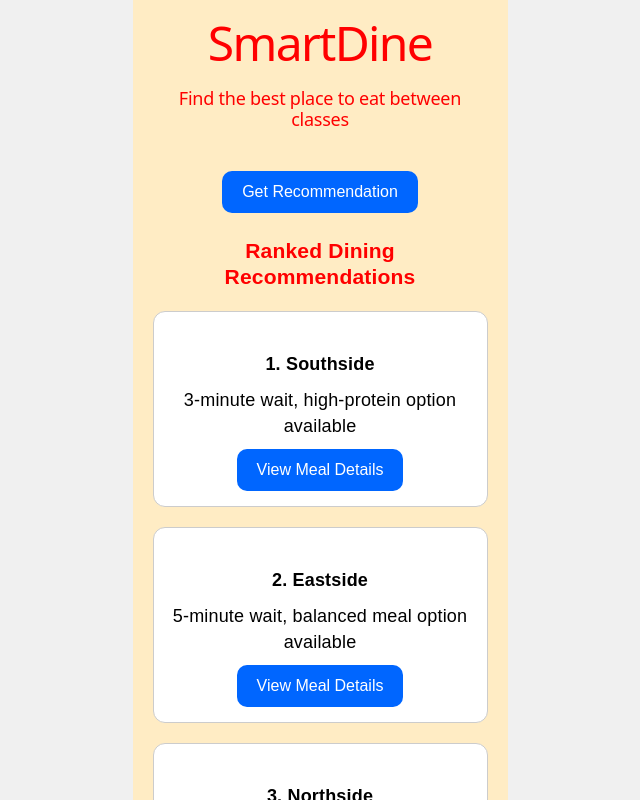
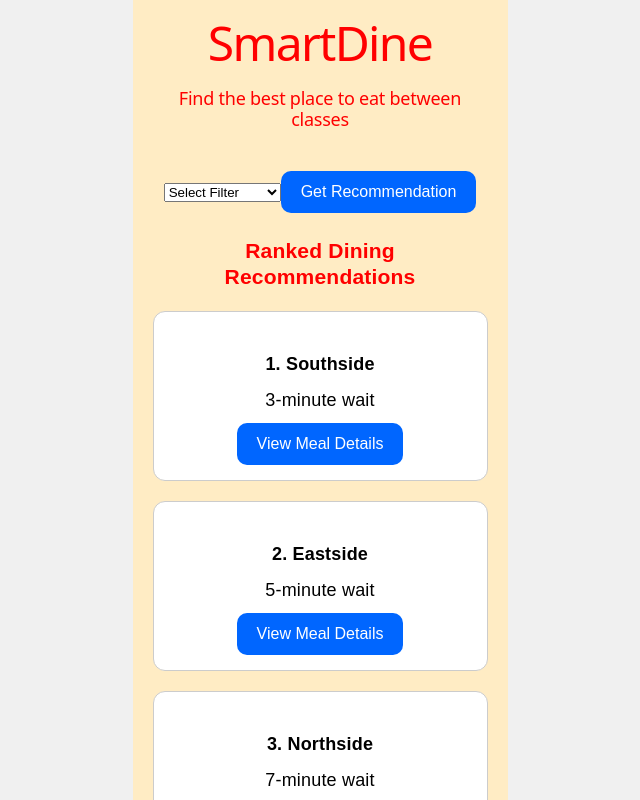
Before and after one commit to edgerees/SmartDine-App, a React (Vite) app: page / in a window 1280 px wide. Both pictures are taken after a click on the button "Get Recommendation". Shown: the top 800 px of the page, without its empty margins (320-960 px from the left). Built offline with nearby package versions, Linux system fonts and the light colour scheme.

Commit message:
Added filtering feature

```diff
--- a/src/App.jsx
+++ b/src/App.jsx
@@ -1,12 +1,20 @@
 import { useState } from "react";
 import "./App.css";
+import { filterDiningOptions } from "./RecommendationService";
 
 function App() {
   const [showRecommendations, setShowRecommendations] = useState(false);
   const [openMeal, setOpenMeal] = useState(null);
+  const [filterType, setFilterType] = useState("");
+  const [locations, setLocations] = useState([]);
 
   const handleGetRecommendation = () => {
     setShowRecommendations(true);
+    setLocations(filterDiningOptions(filterType));
+  };
+
+  const handleFilterChange = (event) => {
+    setFilterType(event.target.value);
   };
 
   const toggleMealDetails = (mealNumber) => {
@@ -22,62 +30,54 @@ function App() {
       <h1>SmartDine</h1>
       <h2>Find the best place to eat between classes</h2>
 
-      <button onClick={handleGetRecommendation}>Get Recommendation</button>
+      <select onChange={handleFilterChange}>
+        <option value="">Select Filter</option>
+        <option value="protein">Highest Protein</option>
+        <option value="calories">Lowest Calories</option>
+        <option value="cost">Lowest Cost</option>
+      </select>
+
+      <button onClick={handleGetRecommendation}>
+        Get Recommendation
+      </button>
 
       {showRecommendations && (
         <div className="recommendations">
           <h3>Ranked Dining Recommendations</h3>
 
-          <div className="recommendation-card">
-            <h4>1. Southside</h4>
-            <p>3-minute wait, high-protein option available</p>
-            <button onClick={() => toggleMealDetails(1)}>
-              {openMeal === 1 ? "Hide Meal Details" : "View Meal Details"}
-            </button>
+          {locations.map((location) => (
+            <div
+              key={location.id}
+              className="recommendation-card"
+            >
+              <h4>
+                {location.id}. {location.name}
+              </h4>
 
-            {openMeal === 1 && (
-              <div className="meal-details">
-                <p>Meal: Grilled Chicken Bowl</p>
-                <p>Calories: 550</p>
-                <p>Protein: 42g</p>
-                <p>Cost: 1 meal swipe</p>
-              </div>
-            )}
-          </div>
+              <p>
+                {location.wait}
+              </p>
 
-          <div className="recommendation-card">
-            <h4>2. Eastside</h4>
-            <p>5-minute wait, balanced meal option available</p>
-            <button onClick={() => toggleMealDetails(2)}>
-              {openMeal === 2 ? "Hide Meal Details" : "View Meal Details"}
-            </button>
+              <button
+                onClick={() =>
+                  toggleMealDetails(location.id)
+                }
+              >
+                {openMeal === location.id
+                  ? "Hide Meal Details"
+                  : "View Meal Details"}
+              </button>
 
-            {openMeal === 2 && (
-              <div className="meal-details">
-                <p>Meal: Turkey Sandwich Combo</p>
-                <p>Calories: 620</p>
-                <p>Protein: 30g</p>
-                <p>Cost: $8 dining dollars</p>
-              </div>
-            )}
-          </div>
-
-          <div className="recommendation-card">
-            <h4>3. Northside</h4>
-            <p>7-minute wait, lighter option available</p>
-            <button onClick={() => toggleMealDetails(3)}>
-              {openMeal === 3 ? "Hide Meal Details" : "View Meal Details"}
-            </button>
-
-            {openMeal === 3 && (
-              <div className="meal-details">
-                <p>Meal: Veggie Wrap</p>
-                <p>Calories: 430</p>
-                <p>Protein: 18g</p>
-                <p>Cost: $7 dining dollars</p>
-              </div>
-            )}
-          </div>
+              {openMeal === location.id && (
+                <div className="meal-details">
+                  <p>Meal: {location.meal}</p>
+                  <p>Calories: {location.calories}</p>
+                  <p>Protein: {location.protein}g</p>
+                  <p>Cost: ${location.cost}</p>
+                </div>
+              )}
+            </div>
+          ))}
         </div>
       )}
     </div>
--- /dev/null
+++ b/src/DiningRepository.js
@@ -0,0 +1,31 @@
+export function getDiningLocations() {
+  return [
+    {
+      id: 1,
+      name: "Southside",
+      wait: "3-minute wait",
+      meal: "Grilled Chicken Bowl",
+      calories: 550,
+      protein: 42,
+      cost: 9
+    },
+    {
+      id: 2,
+      name: "Eastside",
+      wait: "5-minute wait",
+      meal: "Turkey Sandwich Combo",
+      calories: 620,
+      protein: 30,
+      cost: 8
+    },
+    {
+      id: 3,
+      name: "Northside",
+      wait: "7-minute wait",
+      meal: "Veggie Wrap",
+      calories: 430,
+      protein: 18,
+      cost: 7
+    }
+  ];
+}
--- /dev/null
+++ b/src/RecommendationService.js
@@ -0,0 +1,19 @@
+import { getDiningLocations } from "./DiningRepository";
+
+export function filterDiningOptions(filterType) {
+  let locations = getDiningLocations();
+
+  if (filterType === "protein") {
+    return locations.sort((a, b) => b.protein - a.protein);
+  }
+
+  if (filterType === "calories") {
+    return locations.sort((a, b) => a.calories - b.calories);
+  }
+
+  if (filterType === "cost") {
+    return locations.sort((a, b) => a.cost - b.cost);
+  }
+
+  return locations;
+}
```
